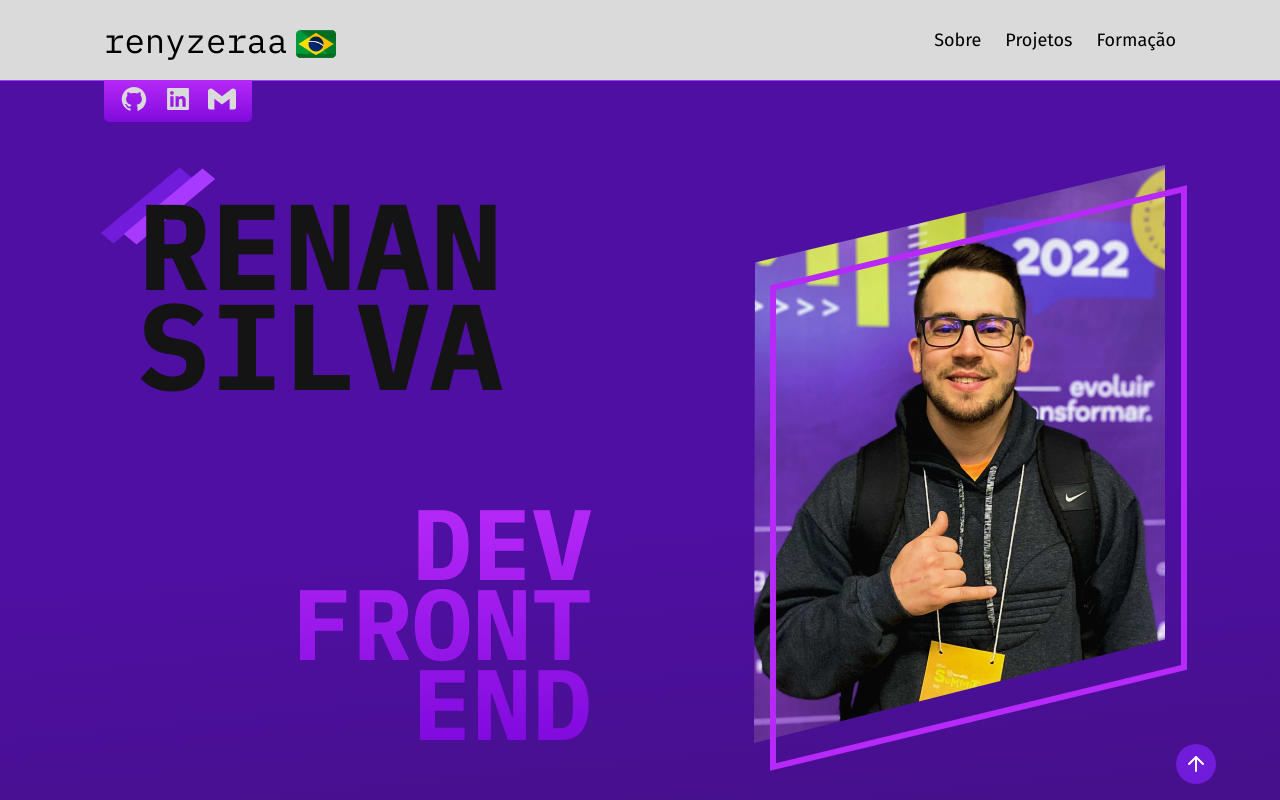
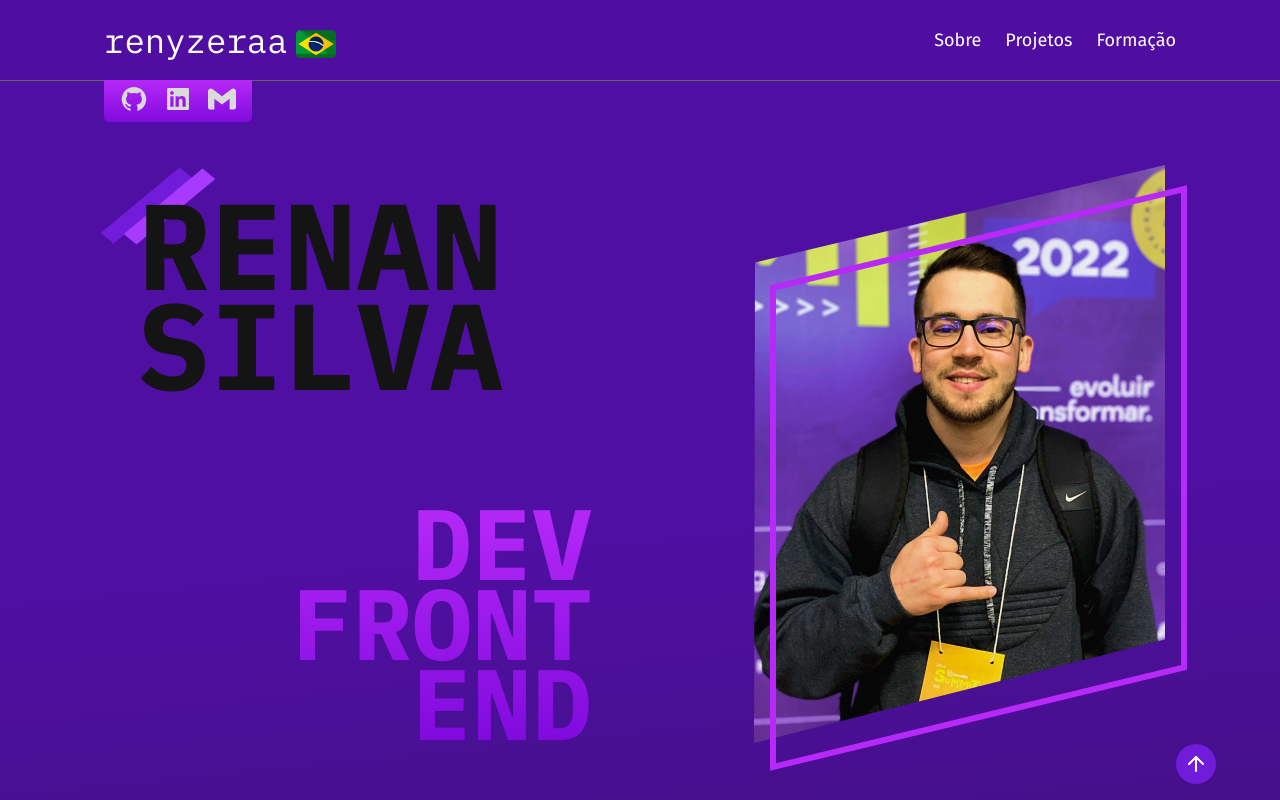
Before and after one commit to renyzeraa/portfolio-v1, a React (Vite) app in the folder portfolio/: page / in a window 1280 px wide. Shown: the top 800 px of the page. Built offline with nearby package versions, Linux system fonts and the light colour scheme; a web font is replaced by a local one.

Commit message:
fix header style

```diff
--- a/portfolio/src/components/Header/style.js
+++ b/portfolio/src/components/Header/style.js
@@ -2,8 +2,8 @@ import styled from 'styled-components'
 
 export const Container = styled.div`
   width: 100%;
-  border-bottom: 1px solid ${({ theme }) => theme.COLORS.PURPLE_100};
-  background-color: ${({ theme }) => theme.COLORS.BACKGROUND_100};
+  border-bottom: 1px solid ${({ theme }) => theme.COLORS.GRAY_300};
+  background-color: ${({ theme }) => theme.COLORS.PURPLE_300};
   position: fixed;
   top: 0;
   z-index: 999;
@@ -30,7 +30,7 @@ export const Container = styled.div`
       p {
         font-family: ${({ theme }) => theme.FONTS.FONT_IBM};
         font-size: 34px;
-        color: ${({ theme }) => theme.COLORS.BLACK};
+        color: ${({ theme }) => theme.COLORS.WHITE};
       }
     }
 
@@ -44,7 +44,7 @@ export const Container = styled.div`
           a {
             font-family: ${({ theme }) => theme.FONTS.FONT_FIRA};
             font-size: 18px;
-            color: ${({ theme }) => theme.COLORS.BLACK};
+            color: ${({ theme }) => theme.COLORS.WHITE};
             padding-bottom: 8px;
 
             position: relative;
@@ -53,7 +53,7 @@ export const Container = styled.div`
               content: '';
               width: 0%;
               height: 2px;
-              background: #800add;
+              background: WHITE;
 
               position: absolute;
               left: 0;
@@ -64,7 +64,7 @@ export const Container = styled.div`
 
             &:hover {
               font-weight: bold;
-              color: #800add;
+              color: WHITE;
 
               ::after {
                 width: 100%;
```
